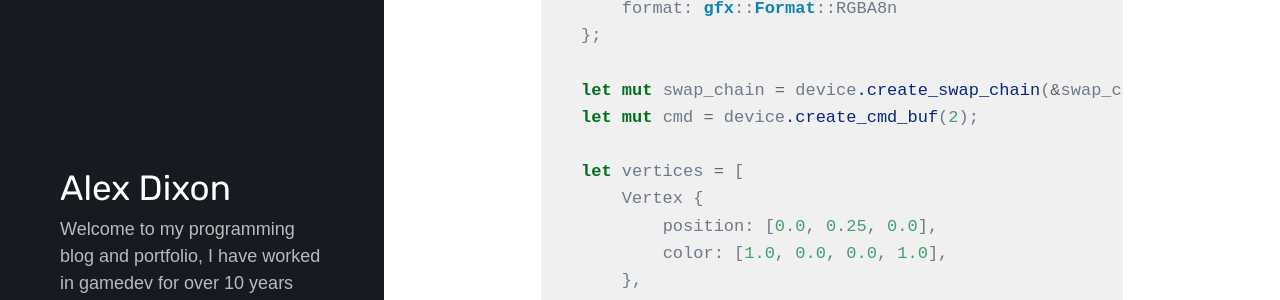
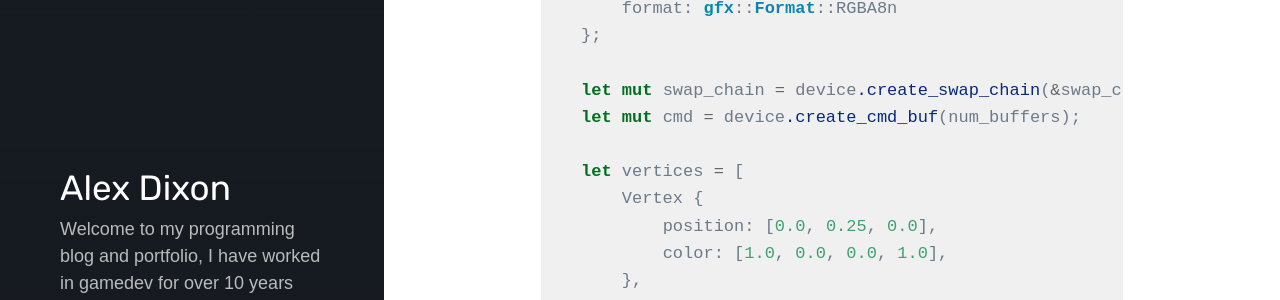
Before and after one commit to polymonster/polymonster.github.io, a Jekyll site: the page built from _posts/2022-02-22-bulding-new-engine-in-rust-2.md, in a window 1280 px wide and 900 px high, scrolled down 4013 px. Shown: the part 152-452 px from the top of the window. Built offline with Jekyll 4.4.1, drawn with Linux system fonts in a browser that asks for light colours; nearby versions of some CDN libraries; some web fonts are replaced.

Commit message:
- use num buffers for clearer example

```diff
--- a/_posts/2022-02-22-bulding-new-engine-in-rust-2.md
+++ b/_posts/2022-02-22-bulding-new-engine-in-rust-2.md
@@ -37,7 +37,7 @@ let swap_chain_info = gfx::SwapChainInfo {
 };
 
 let mut swap_chain = device.create_swap_chain(&swap_chain_info, &window);
-let mut cmd = device.create_cmd_buf(2);
+let mut cmd = device.create_cmd_buf(num_buffers);
 
 let vertices = [
     Vertex {
```
